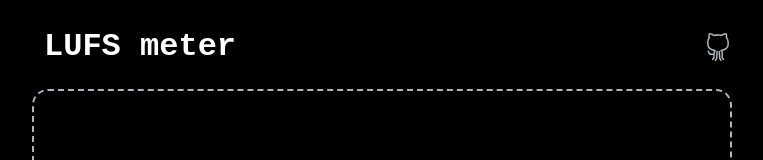
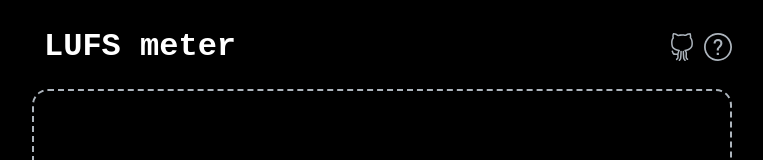
Before and after one commit to turtlecrab/lufs-meter, a React (Vite) app: page / in a window 1280 px wide. Shown: the top 160 px of the page, without its empty margins (258-1021 px from the left). Built offline with nearby package versions, Linux system fonts and the light colour scheme; some icons are missing.

Commit message:
add info modal

```diff
--- a/package.json
+++ b/package.json
@@ -11,6 +11,7 @@
   },
   "dependencies": {
     "@domchristie/needles": "0.0.2-1",
+    "@headlessui/react": "^1.7.17",
     "@reduxjs/toolkit": "^1.9.6",
     "react": "^18.2.0",
     "react-dom": "^18.2.0",
--- a/src/components/Header.tsx
+++ b/src/components/Header.tsx
@@ -1,16 +1,32 @@
 import styled from 'styled-components'
-import { SlSocialGithub } from 'react-icons/sl'
+import { SlQuestion, SlSocialGithub } from 'react-icons/sl'
+import { useState } from 'react'
+
+import InfoModal from './InfoModal'
 
 function Header() {
+  const [infoIsOpen, setInfoIsOpen] = useState(false)
+
   return (
     <Container>
       <Heading>LUFS meter</Heading>
-      <GitHubLink
-        href="https://github.com/turtlecrab/lufs-meter"
-        aria-label="Github"
-      >
-        <SlSocialGithub size={28} />
-      </GitHubLink>
+      <Links>
+        <Link
+          href="https://github.com/turtlecrab/lufs-meter"
+          target="_blank"
+          aria-label="Github"
+        >
+          <SlSocialGithub size={28} />
+        </Link>
+        <Link
+          as="button"
+          onClick={() => setInfoIsOpen(true)}
+          aria-label="Information"
+        >
+          <SlQuestion size={28} />
+        </Link>
+      </Links>
+      <InfoModal open={infoIsOpen} onClose={() => setInfoIsOpen(false)} />
     </Container>
   )
 }
@@ -28,9 +44,19 @@ const Heading = styled.h1`
   font-family: 'Courier New', Courier, monospace;
 `
 
-const GitHubLink = styled.a`
+const Links = styled.div`
+  display: flex;
+  gap: 8px;
+`
+
+const Link = styled.a`
   display: flex;
   color: #adb5bd;
+  margin: 0;
+  padding: 0;
+  background-color: transparent;
+  border: 0;
+  cursor: pointer;
 
   &:hover {
     color: white;
--- /dev/null
+++ b/src/components/InfoModal.tsx
@@ -0,0 +1,73 @@
+import styled from 'styled-components'
+import { Dialog } from '@headlessui/react'
+
+interface Props {
+  open: boolean
+  onClose: () => void
+}
+
+function InfoModal({ open, onClose }: Props) {
+  return (
+    <Dialog open={open} onClose={onClose}>
+      <Container>
+        <Dialog.Panel>
+          <Panel>
+            <List>
+              <li>
+                Files are measured in the browser, nothing is sent to the server
+              </li>
+              <li>Mono files are treated as double mono</li>
+              <li>
+                Adding a lot of files can eat a lot of RAM and even freeze the
+                page (to be fixed)
+              </li>
+            </List>
+            <Button onClick={onClose}>OK</Button>
+          </Panel>
+        </Dialog.Panel>
+      </Container>
+    </Dialog>
+  )
+}
+
+const Container = styled.div`
+  position: fixed;
+  inset: 0;
+  background-color: #000000c0;
+  display: flex;
+  align-items: center;
+  justify-content: center;
+  z-index: 99;
+`
+
+const Panel = styled.div`
+  background-color: white;
+  color: black;
+  min-width: 300px;
+  max-width: 500px;
+  padding: 32px;
+  margin: 16px;
+  border-radius: 16px;
+`
+
+const List = styled.ul`
+  /* list-style: none; */
+  padding-left: 16px;
+  margin: 0;
+  font-family: 'Courier New', Courier, monospace;
+  font-size: 20px;
+
+  & > li {
+    margin-bottom: 8px;
+  }
+`
+
+const Button = styled.button`
+  display: block;
+  margin: 32px auto 0;
+  font-family: 'Courier New', Courier, monospace;
+  font-size: 20px;
+  padding: 4px 16px;
+`
+
+export default InfoModal
```
Also changed, not shown: 1 other file (tests, documents, lock files or other folders).
